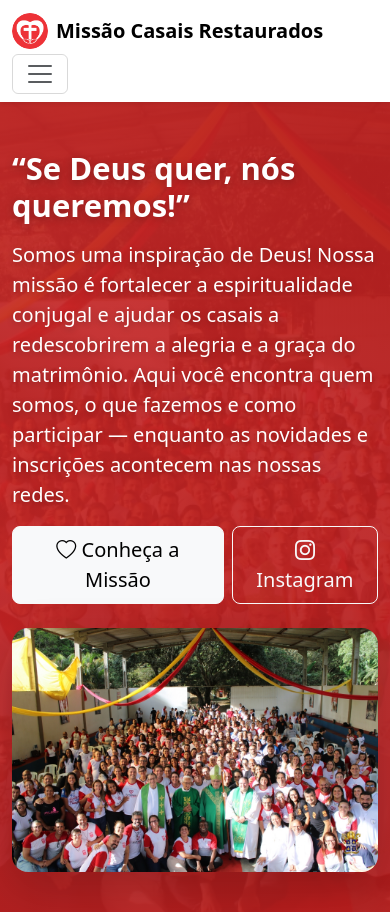
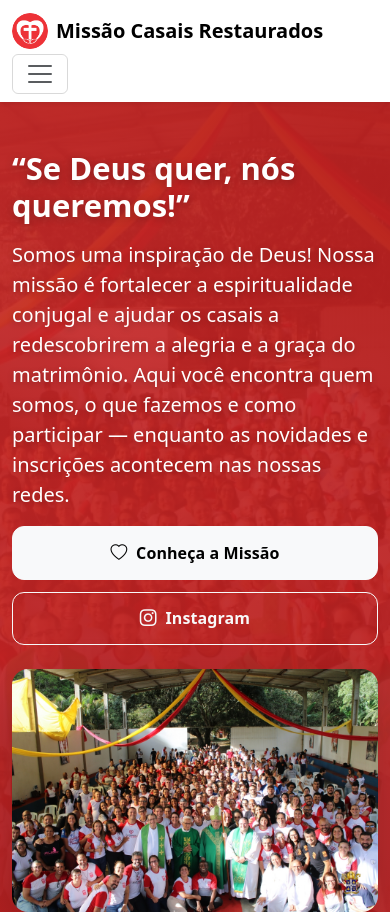
Before and after one commit to casaisrestaurados/onepage-mcr, a plain HTML site: page index.html in a window 390 px wide. Shown: the top 912 px of the page. Drawn offline with nearby package versions, Linux system fonts and the light colour scheme.

Commit message:
Add files via upload

```diff
--- a/index.html
+++ b/index.html
@@ -3,7 +3,7 @@
   <head>
     <meta charset="utf-8" />
     <meta name="viewport" content="width=device-width, initial-scale=1" />
-    <title>Missão Casais Restaurados — Presença Institucional</title>
+    <title>Missão Casais Restaurados</title>
     <meta
       name="description"
       content="Missão Casais Restaurados: quem somos, encontros e canais oficiais. As inscrições e novidades acontecem nas redes sociais."
@@ -28,10 +28,7 @@
     <link href="styles.css" rel="stylesheet" />
 
     <!-- OG -->
-    <meta
-      property="og:title"
-      content="Missão Casais Restaurados — Presença Institucional"
-    />
+    <meta property="og:title" content="Missão Casais Restaurados" />
     <meta
       property="og:description"
       content="Conheça a missão e acesse nossos canais oficiais."
@@ -122,10 +119,11 @@
               acontecem nas nossas redes.
             </p>
 
-            <div class="d-flex gap-2 mt-3">
-              <a class="btn btn-light btn-lg" href="#sobre"
-                ><i class="bi bi-heart"></i> Conheça a Missão</a
-              >
+            <div class="hero-actions mt-3">
+              <a class="btn btn-light btn-lg" href="#sobre">
+                <i class="bi bi-heart"></i> Conheça a Missão
+              </a>
+
               <a
                 class="btn btn-outline-light btn-lg"
                 href="https://www.instagram.com/missaocasaisrestaurados/"
--- a/styles.css
+++ b/styles.css
@@ -470,3 +470,51 @@ footer {
   background: #fff;
   box-shadow: 0 10px 30px rgba(0, 0, 0, 0.06);
 }
+
+/* =========================================================
+   HERO — BOTÕES MOBILE (correção definitiva)
+   ========================================================= */
+
+/* Garante que o wrapper dos botões no HERO se comporte bem */
+.hero .hero-actions {
+  display: flex;
+  gap: 0.75rem;
+  flex-wrap: wrap; /* desktop/tablet */
+}
+
+/* Botões com aparência consistente */
+.hero .hero-actions .btn {
+  display: inline-flex;
+  align-items: center;
+  justify-content: center;
+  gap: 0.55rem;
+  border-radius: 12px;
+  font-weight: 600;
+  letter-spacing: 0.1px;
+}
+
+/* Ícones dentro dos botões (Bootstrap Icons) */
+.hero .hero-actions .btn i,
+.hero .hero-actions .btn .bi {
+  line-height: 1;
+  font-size: 1.05em;
+}
+
+/* Mobile: botões em coluna, 100% largura, alturas iguais */
+@media (max-width: 576px) {
+  .hero .hero-actions {
+    flex-direction: column;
+    align-items: stretch;
+    flex-wrap: nowrap;
+    gap: 0.75rem;
+  }
+
+  .hero .hero-actions .btn {
+    width: 100%;
+    min-height: 52px; /* força mesma altura */
+    padding: 0.85rem 1rem; /* “tamanho de toque” */
+    font-size: 1rem;
+    white-space: normal; /* permite quebrar sem deformar */
+    text-align: center;
+  }
+}
```
